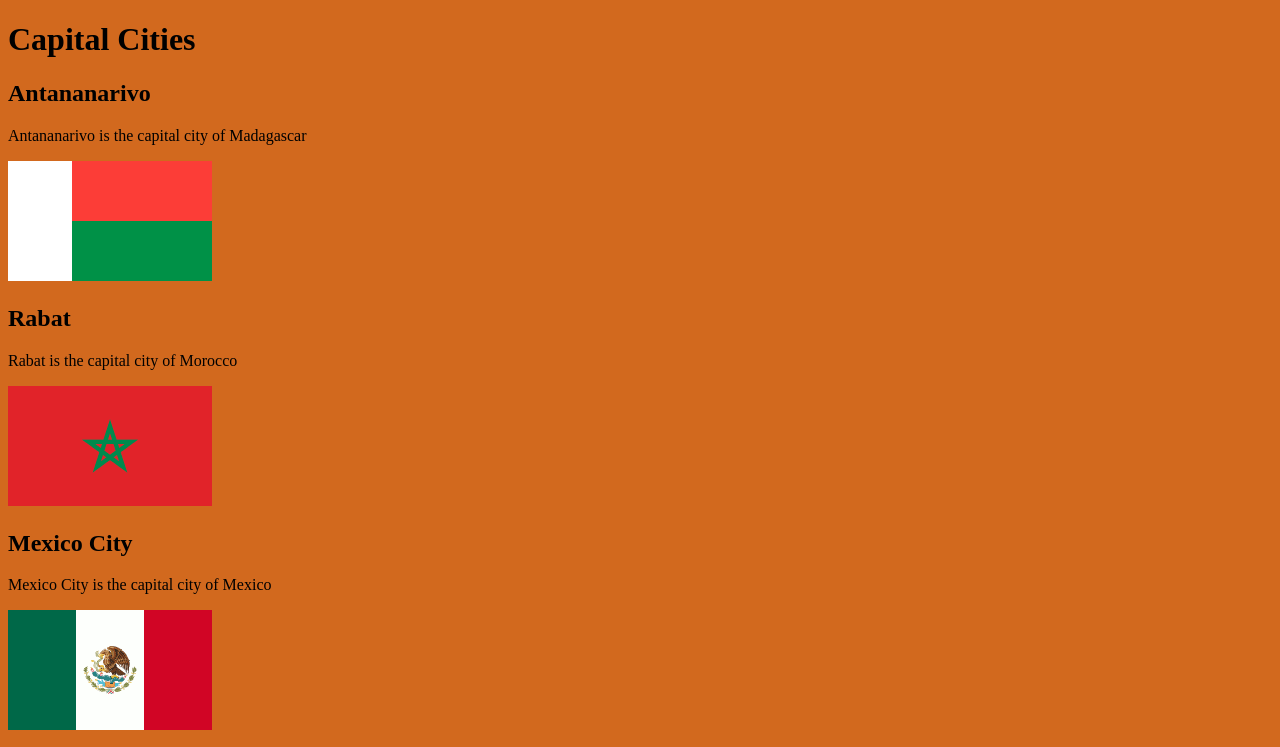
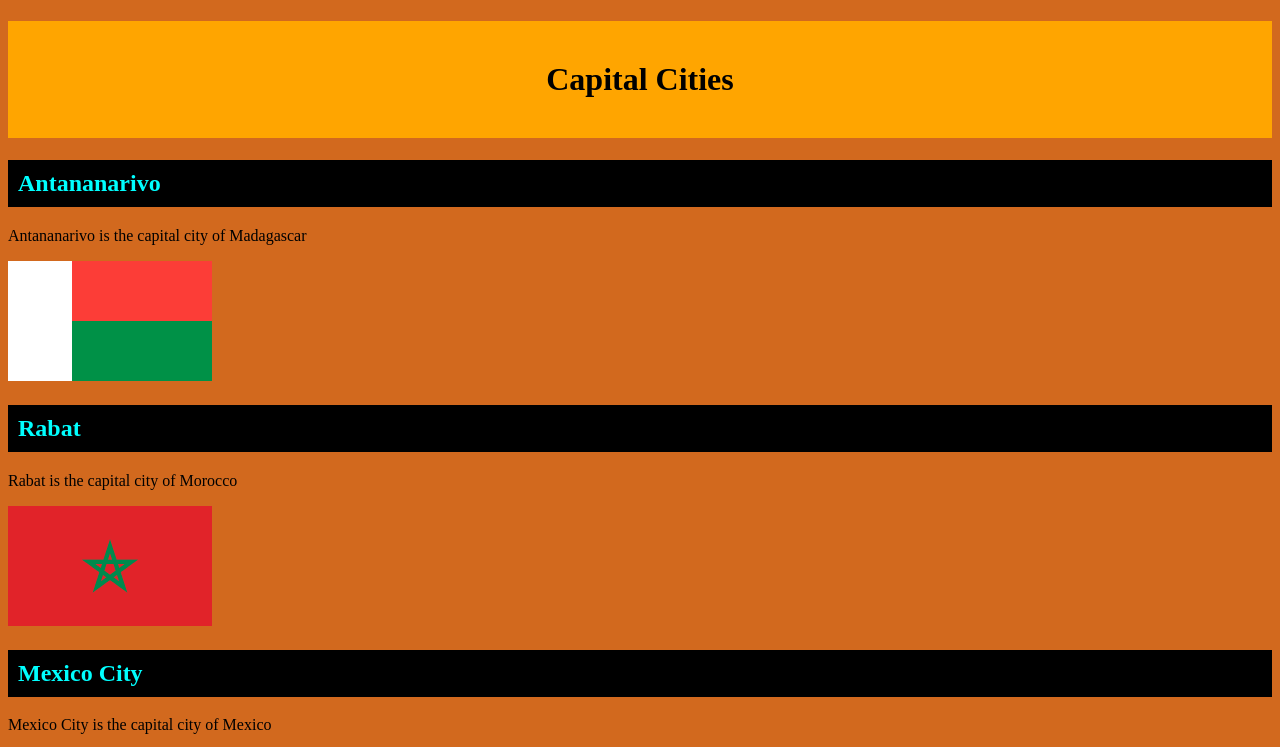
Before and after one commit to SHH-ICS/html-page-RahulS416, a plain HTML site: page cities.html in a window 1280 px wide. Shown: the top 747 px of the page. Drawn offline with Linux system fonts and the light colour scheme.

Commit message:
Unit 1-04 edits

```diff
--- a/cities.html
+++ b/cities.html
@@ -8,6 +8,7 @@
     <meta name="author" content="Rahul Sanjeev">
     <meta name-="viewport" content="width-device-width, initial-scale=1.0">
     <title>Cities</title>
+    <link rel="stylesheet" href="./css/style.css">
   </head>
 
   <body style="background-color: chocolate;">
--- a/css/style.css
+++ b/css/style.css
@@ -1,6 +1,6 @@
 #my-header {
   background-color: rgb(255, 165, 0);
-  color: hsl(147, 50%, 47%);
+  color: hsl(147, 50, 47);
   padding: 40px;
   text-align: center;
 }
```
Also changed, not shown: index.html (+1 -0 lines).
